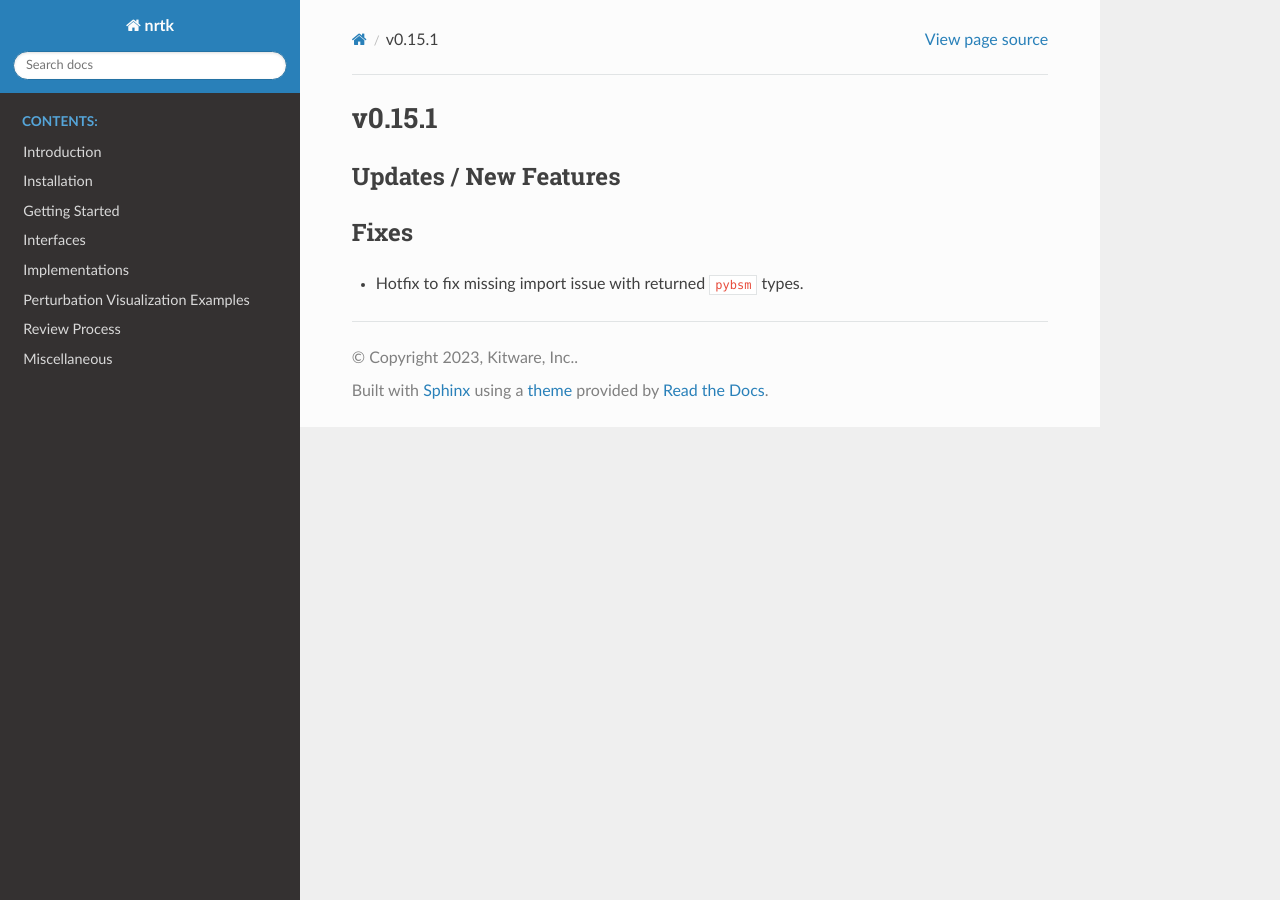
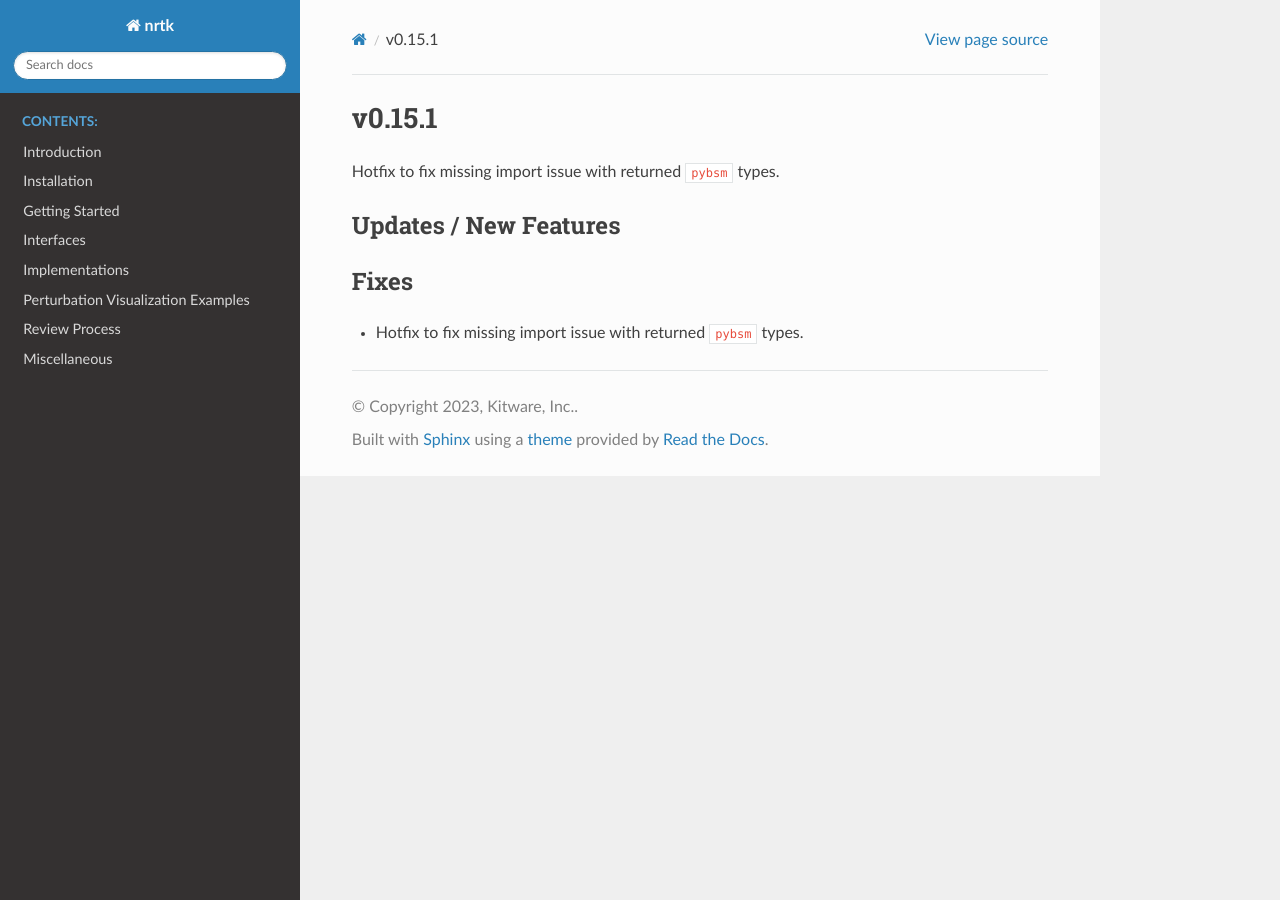
Before and after one commit to Kitware/nrtk, a Sphinx documentation site: the page built from docs/release_notes/v0.15.1.rst, in a window 1280 px wide. Built offline with Sphinx 7.4.7 and the Read the Docs theme 3.1.0, drawn with Linux system fonts in a browser that asks for light colours; pages that are not in the unit, such as notebooks, are missing from menus; the version number is read from the project's files by our own code.

Commit message:
Updated release notes.

```diff
--- a/docs/release_notes/v0.15.1.rst
+++ b/docs/release_notes/v0.15.1.rst
@@ -1,5 +1,7 @@
 v0.15.1
 =======
+
+Hotfix to fix missing import issue with returned ``pybsm`` types.
 
 Updates / New Features
 ----------------------
```
